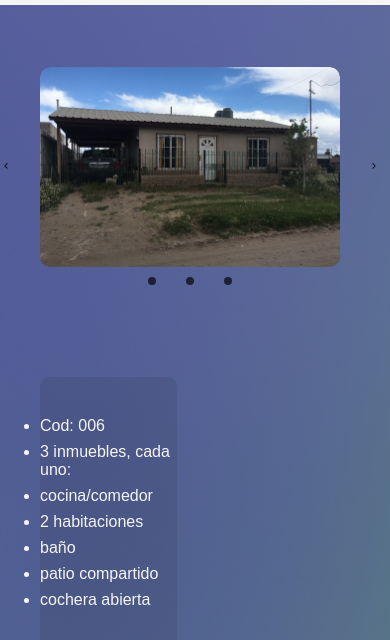
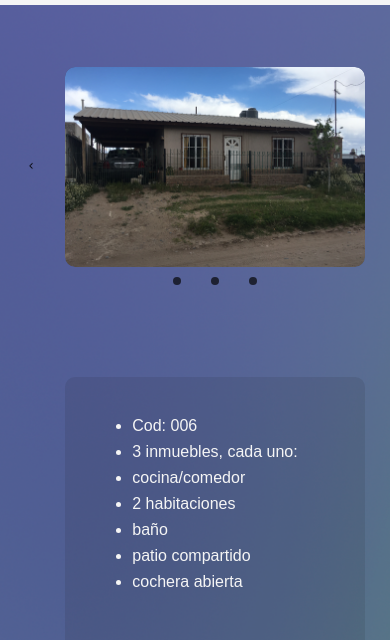
Before and after one commit to melinarambuena/MQ_Inmobiliaria, a plain HTML site: page pages/casa6.html in a window 390 px wide. Shown: the part 87-727 px from the top of the page. Drawn offline with Linux system fonts and the light colour scheme.

Commit message:
sexto commit

```diff
--- a/Estilos/paginas_style.css
+++ b/Estilos/paginas_style.css
@@ -959,10 +959,14 @@ footer {
     .tarjetacasa5,
     .tarjetacasa6,
     .tarjetacasa7 {
-        margin-left: -150px;
+        margin-left: 50px;
+        width: 30%;
 
     }
 
+    .orden1, .orden2, .orden3, .orden4, .orden5, .orden6, .orden7 {
+        gap: 20px;
+    }
 }
 
 
@@ -1015,9 +1019,10 @@ footer {
         display: flex;
         flex-direction: column;
         gap: 20px;
+        align-items: center;
     }
 
-    .tarjetacasa1,
+   /* .tarjetacasa1,
     .tarjetacasa2,
     .tarjetacasa3,
     .tarjetacasa4,
@@ -1026,7 +1031,7 @@ footer {
     .tarjetacasa7 {
         margin-left: 267px;
 
-    }
+    }*/
 }
 
 @media (max-width:893px){
@@ -1130,7 +1135,7 @@ footer {
 
 }
 
-@media (max-width:717px) {
+@media(max-width:717px) {
     .imagen-oficina {
         margin-top: -300px;
     }
@@ -1174,11 +1179,10 @@ footer {
     .tarjetacasa1,
     .tarjetacasa2,
     .tarjetacasa3,
-    .tarjetacasa5,
+    .tarjetacasa5
      {
         margin-left: 40px;
-        width: 25%;
-
+        width: 300px;
     }
 
     .tarjetacasa4,
@@ -1187,8 +1191,7 @@ footer {
     {
         margin-left: 40px;
 
-        width: 34%;
-    }
+        width: 300px;    }
 
 }
 
@@ -1266,14 +1269,22 @@ footer {
     .tarjetacasa6,
     .tarjetacasa7 {
         margin-left: 40px;
-        width: 35%;
+        width: 300px;
 
     }
 
 
 }
 
+/*
+@media (max-width:584px) {
 
+.tarjetacasa6{
+    width: 50%;
+}
+
+}
+*/
 
 @media (max-width:546px) {
 
```
